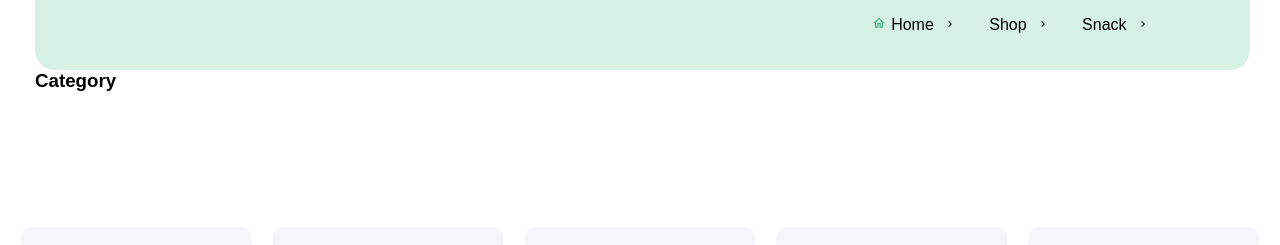
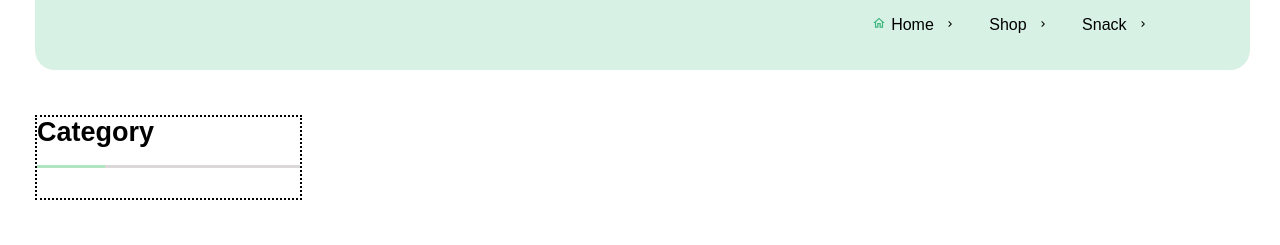
Before and after one commit to Pragyani/eCommerce-FrontendLayout, a React (Create React App) app: page /listingPage in a window 1280 px wide. Shown: the part 352-597 px from the top of the page. Built offline with nearby package versions, Linux system fonts and the light colour scheme; grey boxes are pictures that could not be loaded; a web font is replaced by a local one.

Commit message:
stylingof sideBar element

```diff
--- a/src/pages/ListingPage/listPage.css
+++ b/src/pages/ListingPage/listPage.css
@@ -10,6 +10,7 @@
     padding: 35px 35px;
     background: #d8f1e5;
     border-radius: 20px;
+    margin-bottom: 45px;
 }
 
 .listingPAge .listing-header h1 {
@@ -52,3 +53,37 @@
     padding-top: 10px;
     color: #3BB77E;
 }
+
+.listing-data .datarow-col{
+    border: 2px dotted black;
+    width: 22%;
+}
+
+.listing-data .datarow-col h3{
+  font-size: 27px;
+  font-weight: 600;
+  position: relative;
+  padding-bottom: 20px;
+  margin-bottom: 30px;
+}
+
+.listing-data .datarow-col h3:before{
+    content: '';
+    width: 26%;
+    height: 3px;
+    background-color: #b0e5c2;
+    position: absolute;
+    bottom: 0px;
+    left: 0px;
+    z-index: 10;
+}
+
+.listing-data .datarow-col h3:after{
+    content: '';
+    width: 100%;
+    height: 3px;
+    background: #dad8d8;
+    position: absolute;
+    bottom: 0px ;
+    left: 0px;
+}
```
